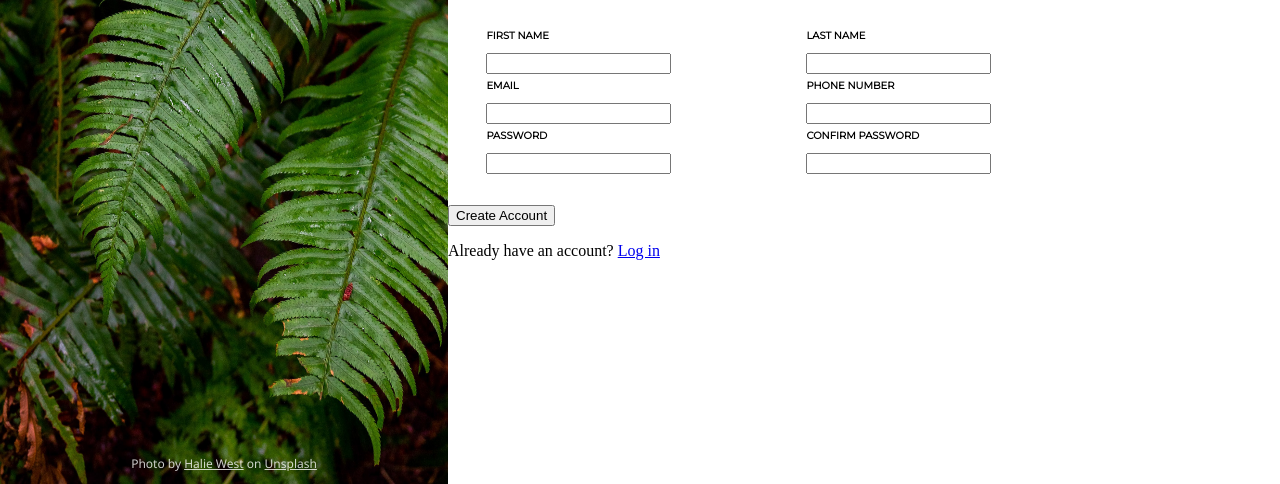
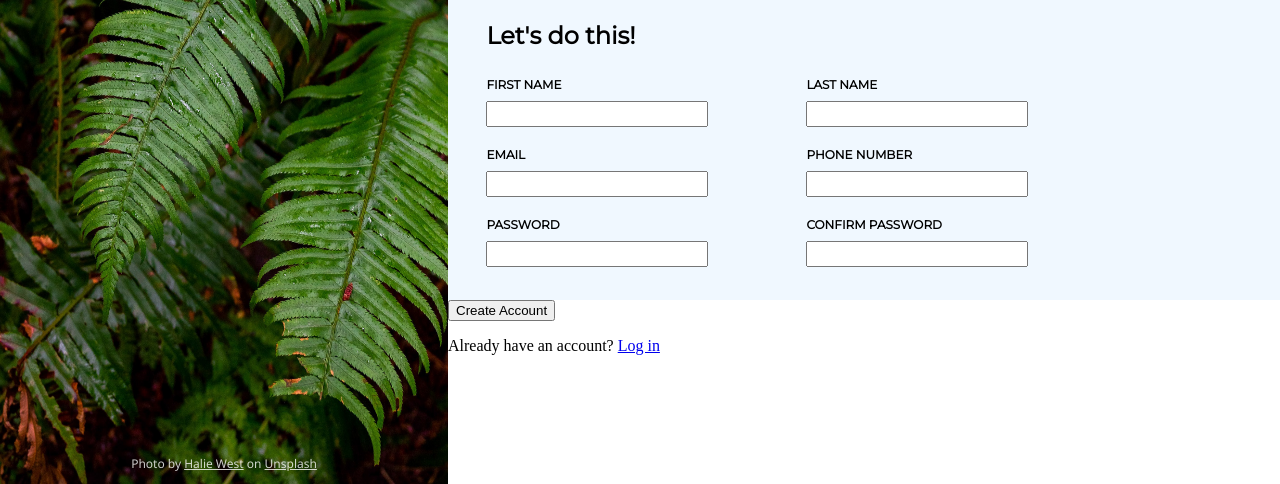
Before and after one commit to tran-kenneth/sign-up-form, a plain HTML site: page index.html in a window 1280 px wide. Shown: the part 316-800 px from the top of the page. Drawn offline with Linux system fonts and the light colour scheme.

Commit message:
Style text container grid

```diff
--- a/styles.css
+++ b/styles.css
@@ -60,9 +60,16 @@ body {
   font-size: 12px;
 }
 
+.text-container {
+  display: grid;
+  grid-template-columns: 1fr;
+  grid-template-rows: 1fr 1fr 1fr;
+}
+
 .description-container {
   padding-left: 3vw;
   padding-right: 12vw;
+  padding-top: 12vh;
 }
 .description-container p {
   font-family: "Montserrat", sans-serif;
@@ -82,15 +89,21 @@ body {
   font-weight: 700;
   padding-left: 3vw;
   padding-right: 12vw;
-  padding-bottom: 3vw;
-  padding-top: 3vw;
+  padding-top: 3vh;
+  padding-bottom: 3vh;
+  background-color: aliceblue;
 }
 
 form {
   display: grid;
   grid-template-columns: 5fr 5fr;
-  grid-template-rows: 50px 50px 50px;
+  grid-template-rows: 70px 70px 70px;
   grid-template-areas: "a b" "c d" "e f";
+}
+
+.form-heading {
+  margin: 0;
+  padding-bottom: 2vh;
 }
 
 .form-fname {
@@ -112,7 +125,16 @@ form {
   grid-area: f;
 }
 
+.form-label-input-pair {
+  margin-bottom: 5px;
+}
+
 .form-container label {
-  font-size: 10px;
+  font-size: 12px;
   font-weight: 700;
 }
+
+input {
+  height: 1.5em;
+  width: 16em;
+}
```
